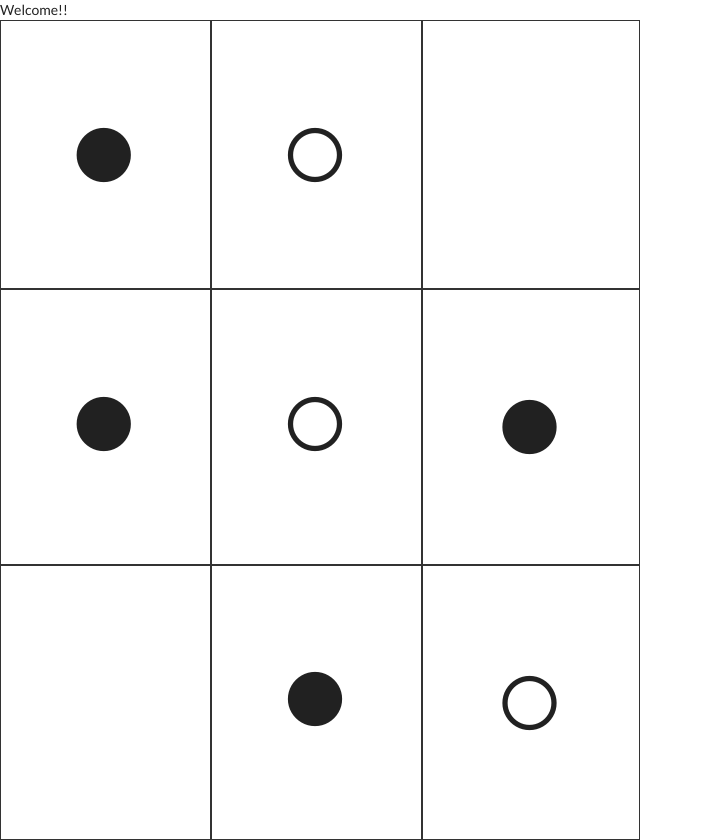
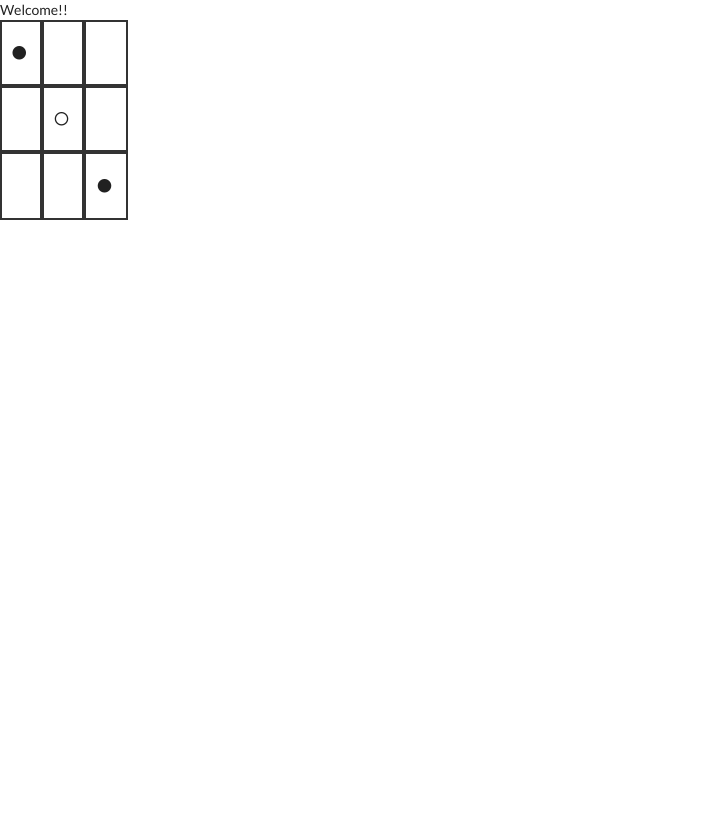
Before and after one commit to BrianHuf/black-and-white, a React (Create React App) app in the folder front-end/: page / in a window 1280 px wide. Shown: the whole page, without its empty margins (0-703 px from the left). After the commit the page ends 800 px from the top, so only its background shows below. Built offline with nearby package versions, Linux system fonts and the light colour scheme.

Commit message:
parallel mcts

```diff
--- a/front-end/src/components/App.css
+++ b/front-end/src/components/App.css
@@ -1,4 +1,4 @@
 .game {
-  width: 50%;
-  height: 50%;
+  width: 10%;
+  height: 10%;
 }
--- a/front-end/src/components/App.js
+++ b/front-end/src/components/App.js
@@ -4,12 +4,11 @@ import TicTacToe from "./tictactoe/";
 import "./App.css";
 
 const App = () => {
-  let board = "XO_XOX_XO";
   return (
     <div className="App">
       <div>Welcome!!</div>
       <div className="game">
-        <TicTacToe board={board} />
+        <TicTacToe moves="048" />
       </div>
     </div>
   );
--- a/front-end/src/components/tictactoe/TicTacToe.css
+++ b/front-end/src/components/tictactoe/TicTacToe.css
@@ -5,7 +5,7 @@
 
 .tic-tac-toe-cell {
   background-color: rgba(255, 255, 255, 0.8);
-  border: 1px solid rgba(0, 0, 0, 0.8);
+  border: 2px solid rgba(0, 0, 0, 0.8);
   padding-top: 50%;
   padding-bottom: 50%;
   text-align: center;
--- a/front-end/src/components/tictactoe/index.js
+++ b/front-end/src/components/tictactoe/index.js
@@ -4,10 +4,10 @@ import "./TicTacToe.css";
 
 class TicTacToe extends React.Component {
   CONFIG_CELL = {
-    X: <i className="huge circle icon" />,
-    O: <i className="huge circle outline icon" />,
+    X: <i className="circle icon" />,
+    O: <i className="circle outline icon" />,
     _: <div />,
-    s: <i className="huge bolt icon" />
+    s: <i className="bolt icon" />
   };
 
   constructor(props) {
@@ -42,7 +42,6 @@ class TicTacToe extends React.Component {
   }
 
   onClickCell(event, index) {
-    console.log("CP1 " + event + " " + index);
     if (index === -1) {
       return;
     }
@@ -54,10 +53,13 @@ class TicTacToe extends React.Component {
   }
 
   render() {
-    const cells = [...this.props.board].map((value, index) =>
-      this.getCell(value, index)
-    );
-    return <div className="tic-tac-toe">{cells}</div>;
+    const cells = Array(9).fill("_");
+    [...this.props.moves].map((value, index) => {
+      cells[value] = index % 2 ? "O" : "X";
+    });
+
+    const board = cells.map((value, index) => this.getCell(value, index));
+    return <div className="tic-tac-toe">{board}</div>;
   }
 }
 
```
Also changed, not shown: 2 other files (tests, documents, lock files or other folders).
